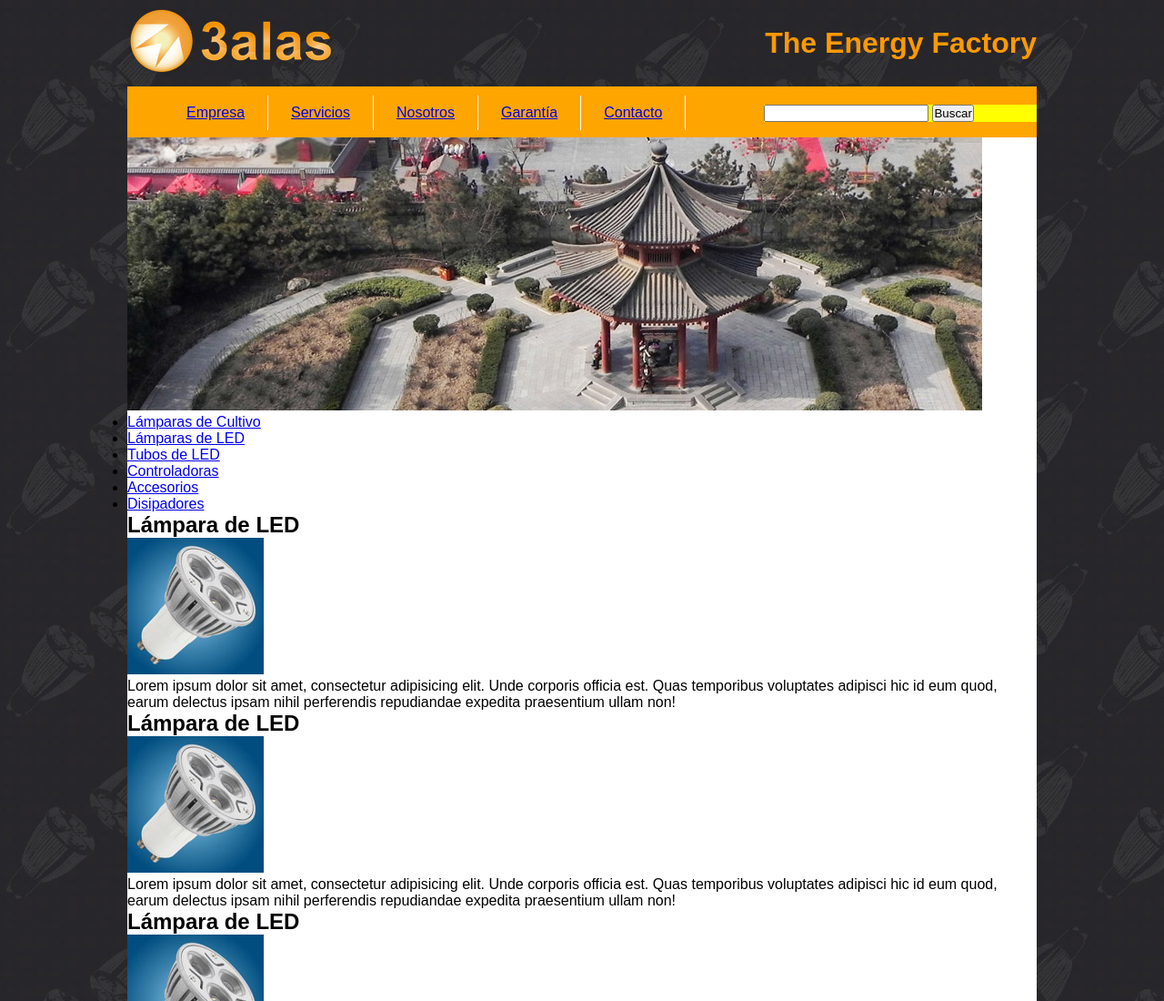
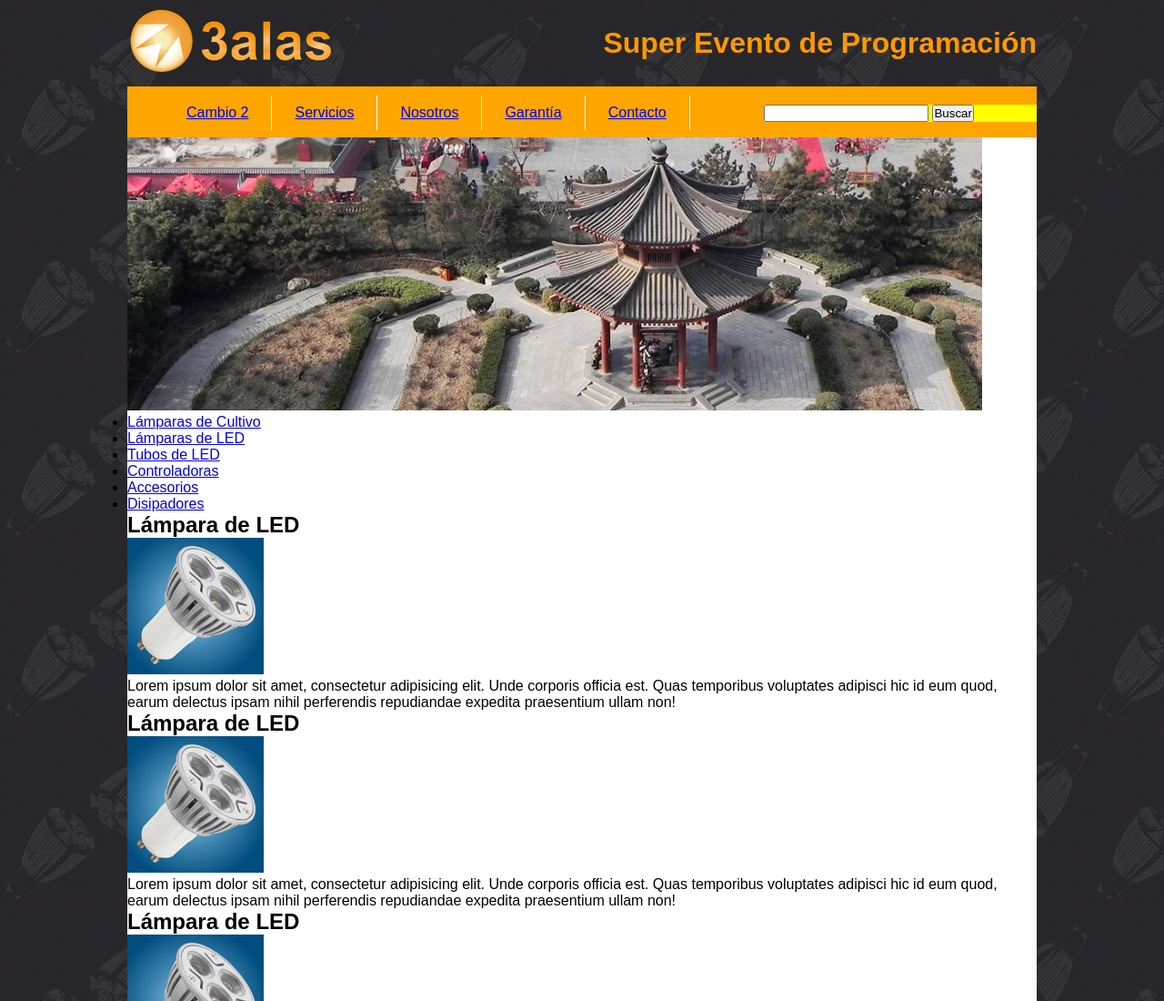
Before and after one commit to leandrototo/prueba-wm, a plain HTML site: page index.html in a window 1280 px wide. Shown: the top 1100 px of the page at 91% size. Drawn offline with Linux system fonts and the light colour scheme.

Commit message:
Modifiqué el Index

```diff
--- a/index.html
+++ b/index.html
@@ -8,14 +8,14 @@
 <body>
     <div class="cabecera">
         <a href="index.html"><img src="images/logo_3alas.png" alt="Home"></a>
-        <h1>The Energy Factory</h1>
+        <h1>Super Evento de Programación</h1>
     </div>    <!-- cierra cabecera -->
     <!-- // está bueno poner a que corresponde un div, porque cundo tenes muchos te perdess -->
     <!-- Existen etiquetas semánticas que reemplazan a los divs, las vamos a ver la semana que viene -->
     <div class="contenedor">
         <div class="botonera">
             <ul class="botonera-lista">
-                <li><a href="#">Empresa</a></li>
+                <li><a href="#">Cambio 2</a></li>
                 <li><a href="#">Servicios</a></li>
                 <li><a href="#">Nosotros</a></li>
                 <li><a href="#">Garantía</a></li>
```
